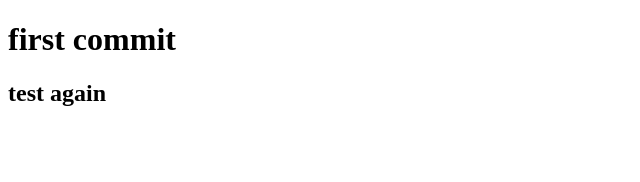
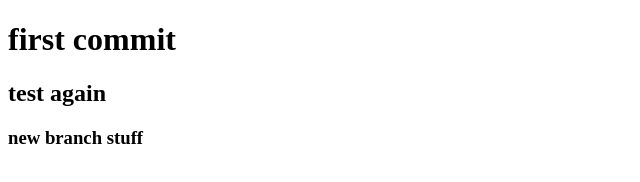
Before and after one commit to smart-tech-master/my-git-study, a plain HTML site: page index.html in a window 1280 px wide. Shown: the whole page, without its empty margins (0-640 px from the left). Drawn offline with Linux system fonts and the light colour scheme.

Commit message:
update new branch

```diff
--- a/index.html
+++ b/index.html
@@ -11,5 +11,8 @@
 	<h2>
 		test again
 	</h2>
+	<h3>
+		new branch stuff
+	</h3>
 </body>
 </html>
```
